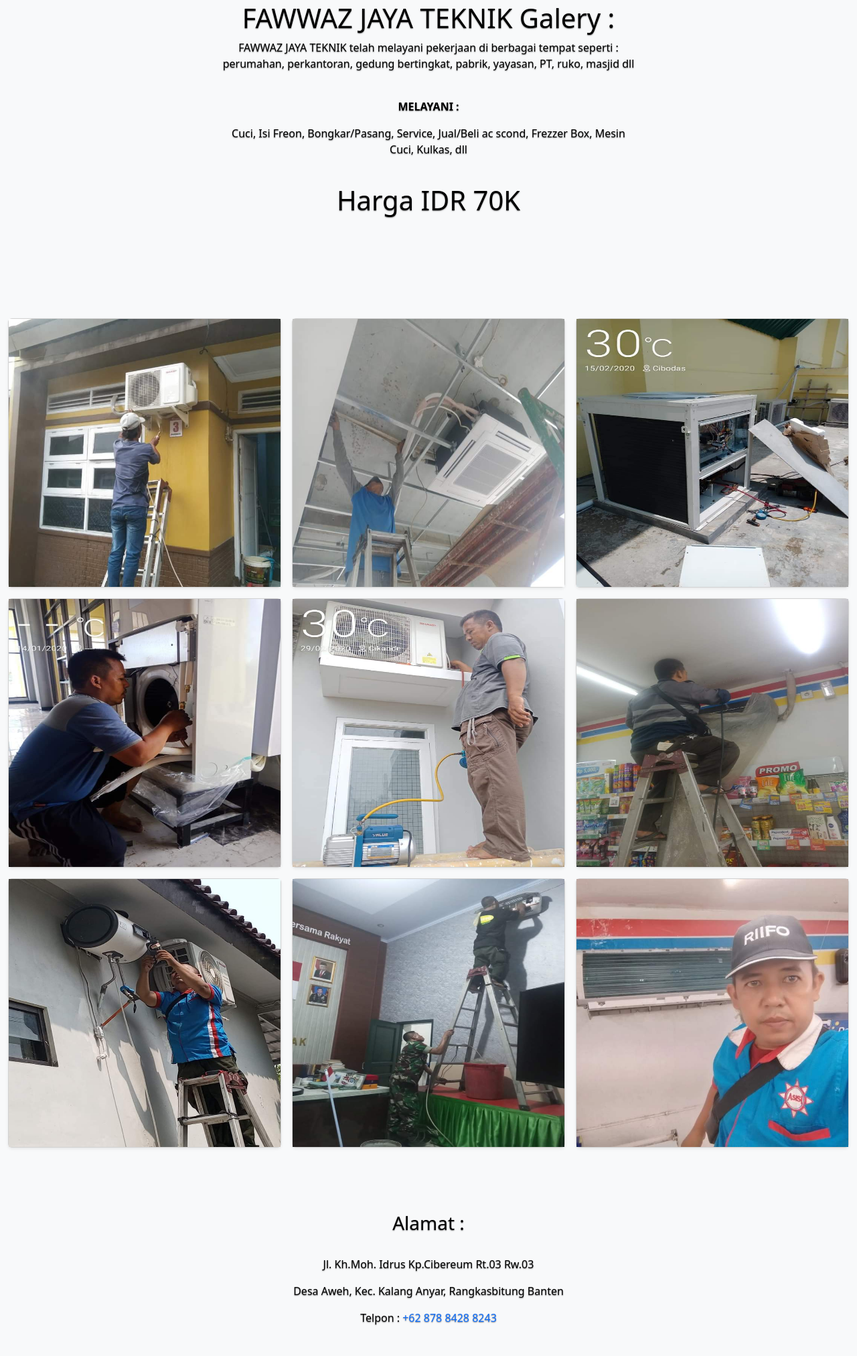
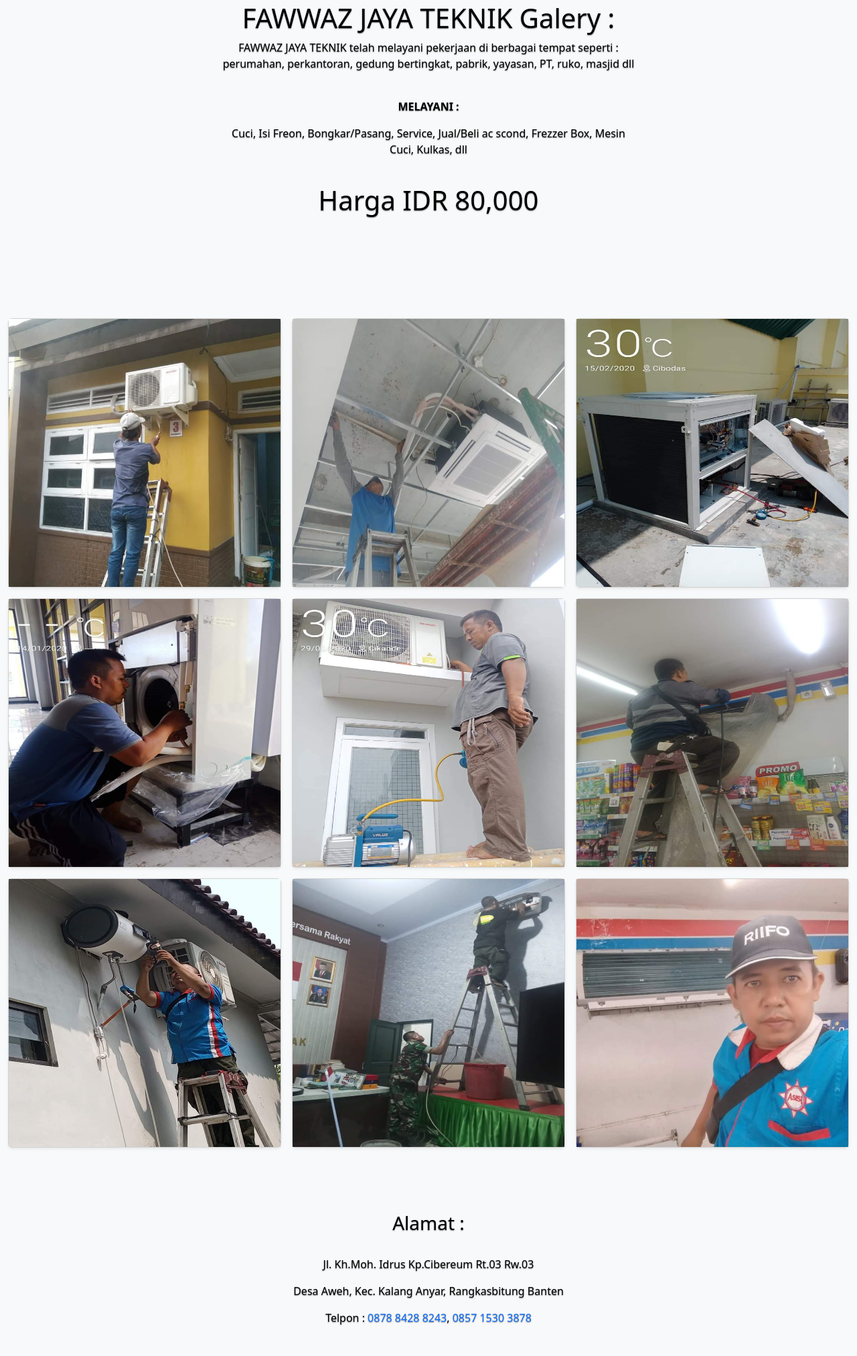
Before and after one commit to coorporates/fawwaz-jaya-teknik, a plain HTML site: page index.html in a window 1280 px wide. Shown: the part 1101-3125 px from the top of the page at 67% size. Drawn offline with nearby package versions, Linux system fonts and the light colour scheme; grey boxes are pictures that could not be loaded.

Commit message:
merubah nomor kontak

```diff
--- a/index.html
+++ b/index.html
@@ -163,7 +163,7 @@
                 <p><strong>MELAYANI :</strong></p>
                 <p>Cuci, Isi Freon, Bongkar/Pasang, Service, Jual/Beli ac scond, Frezzer Box, Mesin Cuci, Kulkas, dll</p>
                 <br />
-                <h1>Harga IDR 70K</h1>
+                <h1>Harga IDR 80,000</h1>
               </div>
             </div>
           </div>
@@ -321,7 +321,7 @@
           <br />
           <p>Jl. Kh.Moh. Idrus Kp.Cibereum Rt.03 Rw.03</p>
           <p>Desa Aweh, Kec. Kalang Anyar, Rangkasbitung Banten</p>
-          <p>Telpon : <a href="https://wa.me/+6287884288243" class="text-decoration-none">+62 878 8428 8243</a></p>
+          <p>Telpon : <a href="https://wa.me/+6287884288243" class="text-decoration-none">0878 8428 8243</a>, <a href="https://wa.me/+6285715303878" class="text-decoration-none">0857 1530 3878</a></p>
         </div>
 
         <div class="container-map mt-5">
```
